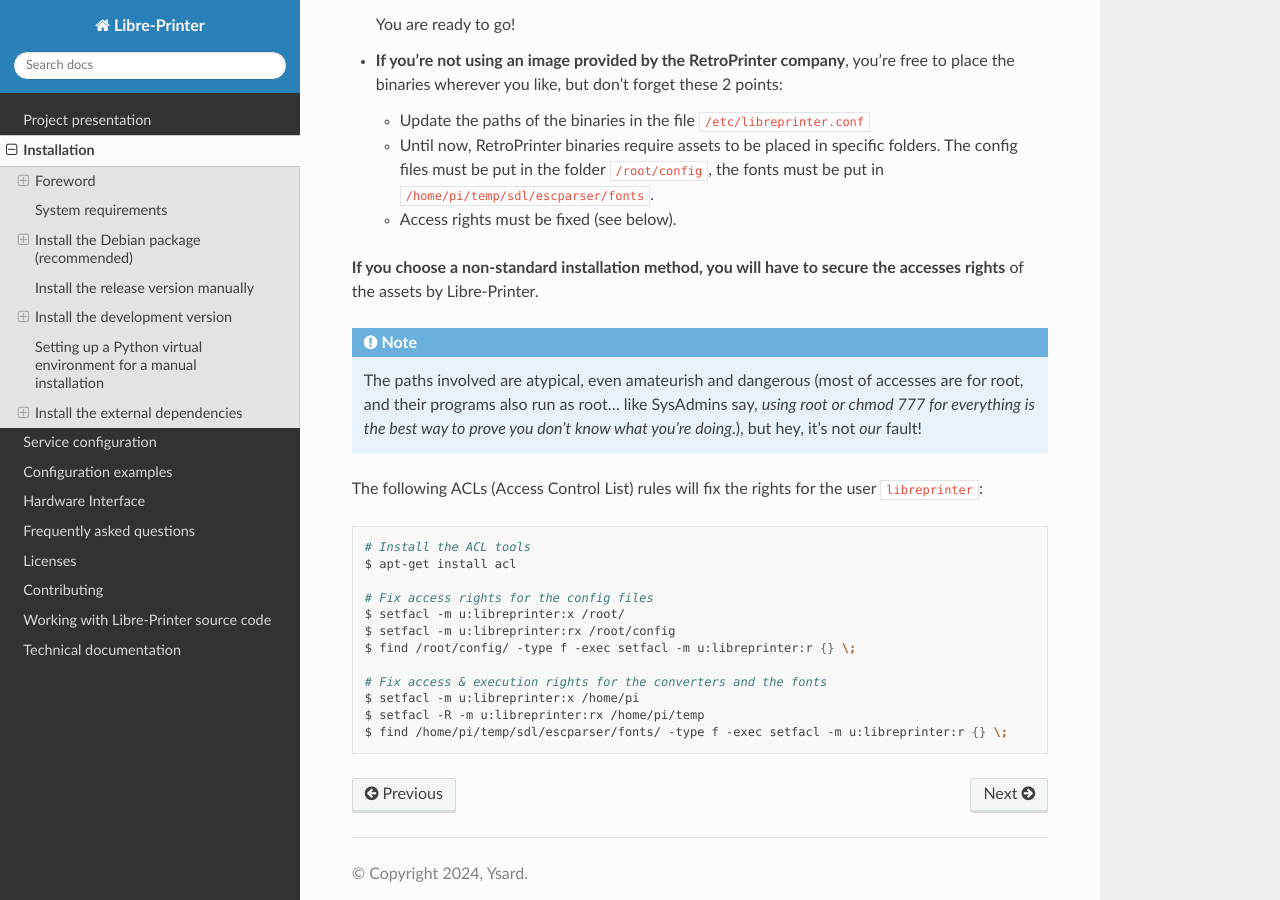
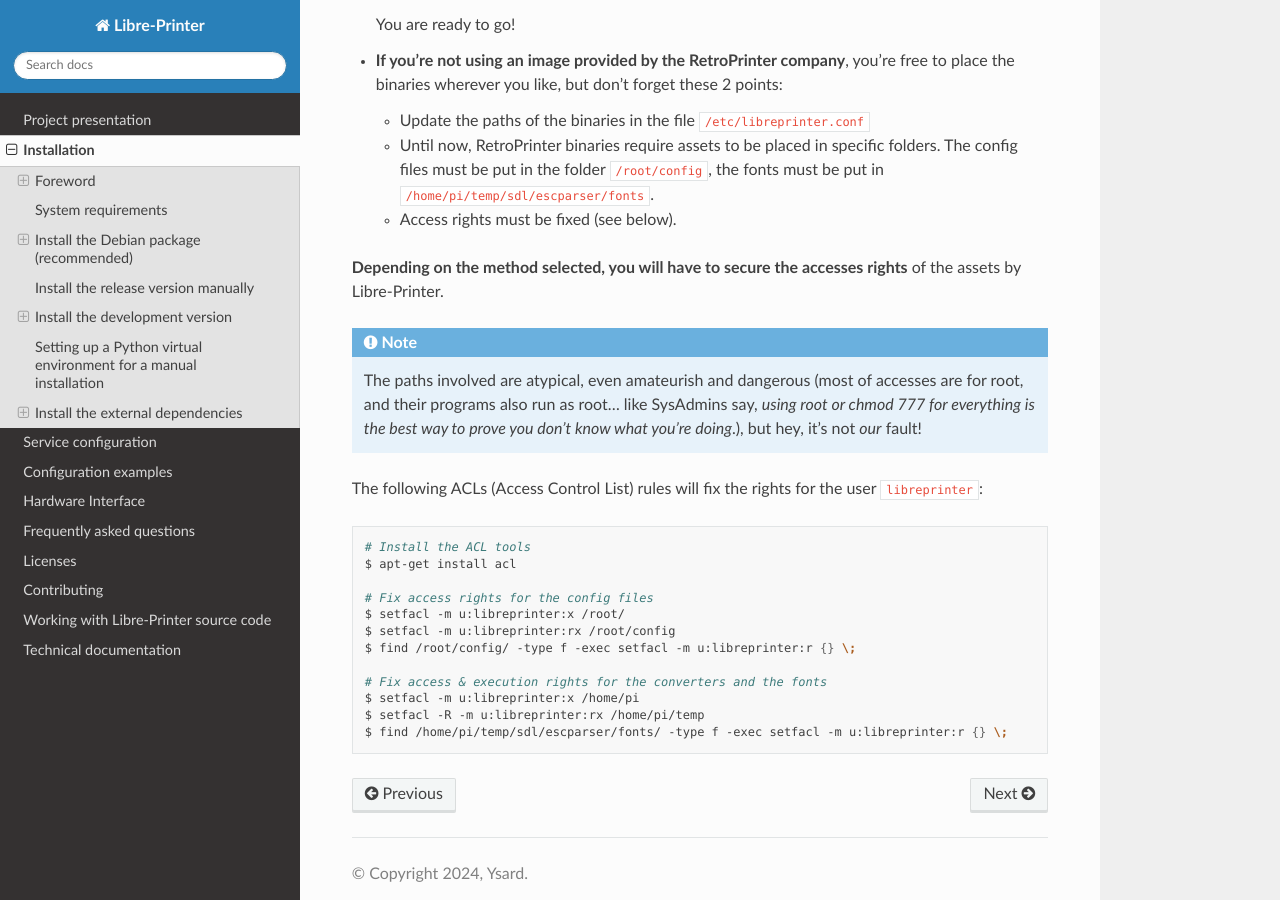
Before and after one commit to ysard/libre-printer, a Sphinx documentation site: the page built from doc/source/installation.rst, in a window 1280 px wide and 900 px high, scrolled down 6939 px. Built offline with Sphinx 7.4.7 and the Read the Docs theme 2.0.0, drawn with Linux system fonts in a browser that asks for light colours.

Commit message:
[doc] fix typo

```diff
--- a/doc/source/installation.rst
+++ b/doc/source/installation.rst
@@ -350,7 +350,7 @@
   - Access rights must be fixed (see below).
 
 
-**If you choose a non-standard installation method, you will have to secure the
+**Depending on the method selected, you will have to secure the
 accesses rights** of the assets by |project_name|.
 
 .. note::
```
